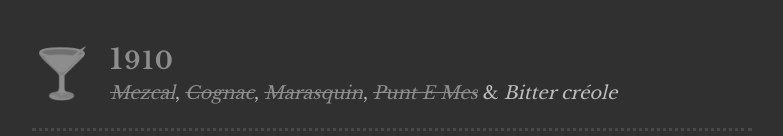
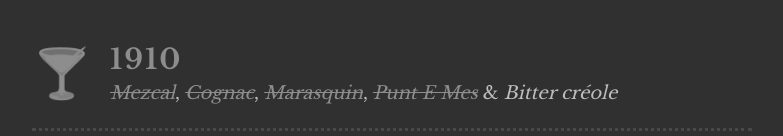
Before and after one commit to ludaub/chez-lulu, an Angular app: page / in a window 1280 px wide. Shown: the part 268-404 px from the top of the page, without its empty margins (248-1031 px from the left). Built offline with nearby package versions, Linux system fonts and the light colour scheme.

Commit message:
feat: capitalize number values in uppercase

```diff
--- a/src/app/app.component.html
+++ b/src/app/app.component.html
@@ -68,7 +68,10 @@
 
         <div>
           <span class="cocktail-name" [class.unavailable]="!isCocktailAvailable(cocktail)">
-            <span class="cocktail-name-word" *ngFor="let word of getWords(cocktail.name); let i = index"
+            <span
+              class="cocktail-name-word"
+              [class.uppercase]="isNumber(word)"
+              *ngFor="let word of getWords(cocktail.name); let i = index"
               ><!--
               This comment prevents from additional white space.
               -->{{ word
@@ -106,7 +109,10 @@
 
 <ng-template #cocktailDetailDialog let-cocktail>
   <h2 mat-dialog-title class="cocktail-name">
-    <span class="cocktail-name-word" *ngFor="let word of getWords(cocktail.name); let i = index"
+    <span
+      class="cocktail-name-word"
+      [class.uppercase]="isNumber(word)"
+      *ngFor="let word of getWords(cocktail.name); let i = index"
       ><!--
       This comment prevents from additional white space.
       -->{{ word
@@ -133,6 +139,7 @@
             <span class="cocktail-ingredient-name-brand">
               <span
                 class="cocktail-ingredient-name-brand-word"
+                [class.uppercase]="isNumber(word)"
                 *ngFor="let word of getWords(ingredient.name); let i = index"
                 ><!--
                 This comment prevents from additional white space.
@@ -149,6 +156,7 @@
           <span *ngIf="ingredient.brand" class="cocktail-ingredient-name-brand">
             <span
               class="cocktail-ingredient-name-brand-word"
+              [class.uppercase]="isNumber(word)"
               *ngFor="let word of getWords(ingredient.brand); let i = index"
               ><!--
               This comment prevents from additional white space.
--- a/src/app/app.component.scss
+++ b/src/app/app.component.scss
@@ -296,16 +296,28 @@
     .cocktail-name-word::first-letter {
       font-size: 18px !important;
     }
+
+    .cocktail-name-word.uppercase {
+      font-size: 18px !important;
+    }
   }
 
   @media screen and (min-width: 425px) {
     .cocktail-name-word::first-letter {
       font-size: 22px !important;
     }
+
+    .cocktail-name-word.uppercase {
+      font-size: 22px !important;
+    }
   }
 
   @media screen and (min-width: 768px) {
     .cocktail-name-word::first-letter {
+      font-size: 28px !important;
+    }
+
+    .cocktail-name-word.uppercase {
       font-size: 28px !important;
     }
   }
--- a/src/app/app.component.ts
+++ b/src/app/app.component.ts
@@ -284,6 +284,10 @@ export class AppComponent implements OnInit, OnDestroy {
     this._dialog.open(this.cocktailDetailDialog, { data: cocktail, panelClass: 'cocktail-detail' });
   }
 
+  isNumber(value: string): boolean {
+    return !isNaN(Number(value));
+  }
+
   ngOnDestroy(): void {
     this._destroyed$.next(null);
     this._destroyed$.complete();
--- a/src/styles.scss
+++ b/src/styles.scss
@@ -277,10 +277,18 @@ body {
     .cocktail-name-word::first-letter {
       font-size: 18px !important;
     }
+
+    .cocktail-name-word.uppercase {
+      font-size: 18px !important;
+    }
   }
 
   @media screen and (min-width: 375px) {
     .cocktail-name-word::first-letter {
+      font-size: 18px !important;
+    }
+
+    .cocktail-name-word.uppercase {
       font-size: 18px !important;
     }
   }
@@ -289,10 +297,18 @@ body {
     .cocktail-name-word::first-letter {
       font-size: 22px !important;
     }
+
+    .cocktail-name-word.uppercase {
+      font-size: 22px !important;
+    }
   }
 
   @media screen and (min-width: 768px) {
     .cocktail-name-word::first-letter {
+      font-size: 28px !important;
+    }
+
+    .cocktail-name-word.uppercase {
       font-size: 28px !important;
     }
   }
@@ -395,10 +411,18 @@ body {
     .cocktail-ingredient-name-brand-word::first-letter {
       font-size: 12px !important;
     }
+
+    .cocktail-ingredient-name-brand-word.uppercase {
+      font-size: 12px !important;
+    }
   }
 
   @media screen and (min-width: 375px) {
     .cocktail-ingredient-name-brand-word::first-letter {
+      font-size: 12px !important;
+    }
+
+    .cocktail-ingredient-name-brand-word.uppercase {
       font-size: 12px !important;
     }
   }
@@ -407,10 +431,18 @@ body {
     .cocktail-ingredient-name-brand-word::first-letter {
       font-size: 16px !important;
     }
+
+    .cocktail-ingredient-name-brand-word.uppercase {
+      font-size: 16px !important;
+    }
   }
 
   @media screen and (min-width: 768px) {
     .cocktail-ingredient-name-brand-word::first-letter {
+      font-size: 18px !important;
+    }
+
+    .cocktail-ingredient-name-brand-word.uppercase {
       font-size: 18px !important;
     }
   }
```
